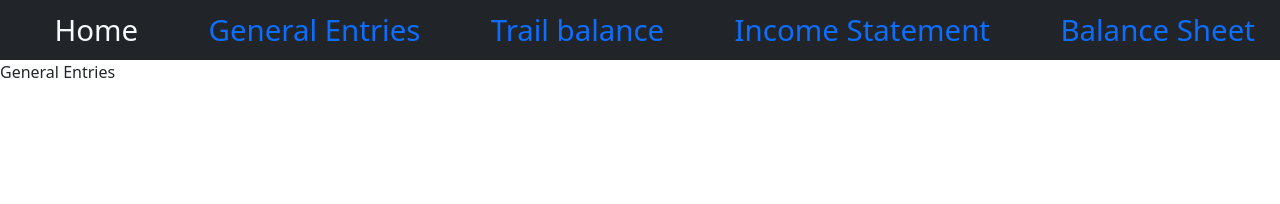
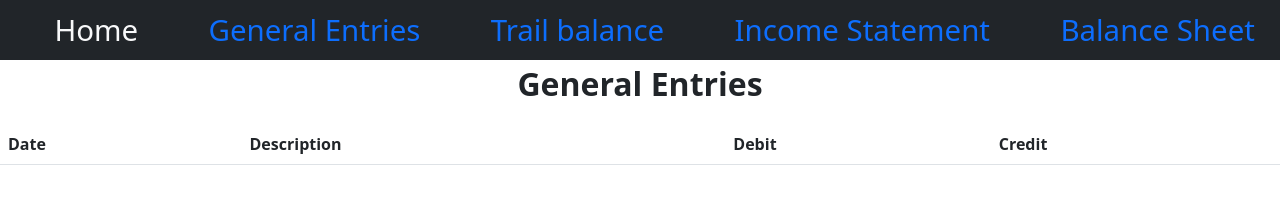
Before and after one commit to muhammadminhaj786/accounting-cycle, a plain HTML site: page generalEntries.html in a window 1280 px wide. Drawn offline with nearby package versions, Linux system fonts and the light colour scheme.

Commit message:
Update generalEntries.html

```diff
--- a/generalEntries.html
+++ b/generalEntries.html
@@ -28,7 +28,34 @@
           </ul>
     </section>
     <section class="general-container">
-        General Entries
+      <p class="fs-2 fw-bold">General Entries</p>
+      <div class="main">
+        <table class="table">
+          <thead >
+            <tr class="">
+              <th scope="col">Date</th>
+              <th scope="col">Description</th>
+              <th scope="col">Debit</th>
+              <th scope="col">Credit</th>
+            </tr>
+          </thead>
+          <tbody class="tbody">
+            <!-- <tr>
+              <th scope="row">1</th>
+              <td>Mark</td>
+              <td>Otto</td>
+              <td>@mdo</td>
+              <br>
+              <tr>
+              <th scope="row">1</th>
+                <td>sd</td>
+                <td>sd</td>
+                <td>sd</td>
+              </tr>
+            </tr> -->
+          </tbody>
+        </table>
+      </div>
     </section>
 </body>
 <script src="https://cdn.jsdelivr.net/npm/@popperjs/core@2.11.8/dist/umd/popper.min.js" integrity="sha384-I7E8VVD/ismYTF4hNIPjVp/Zjvgyol6VFvRkX/vR+Vc4jQkC+hVqc2pM8ODewa9r" crossorigin="anonymous"></script>
```
